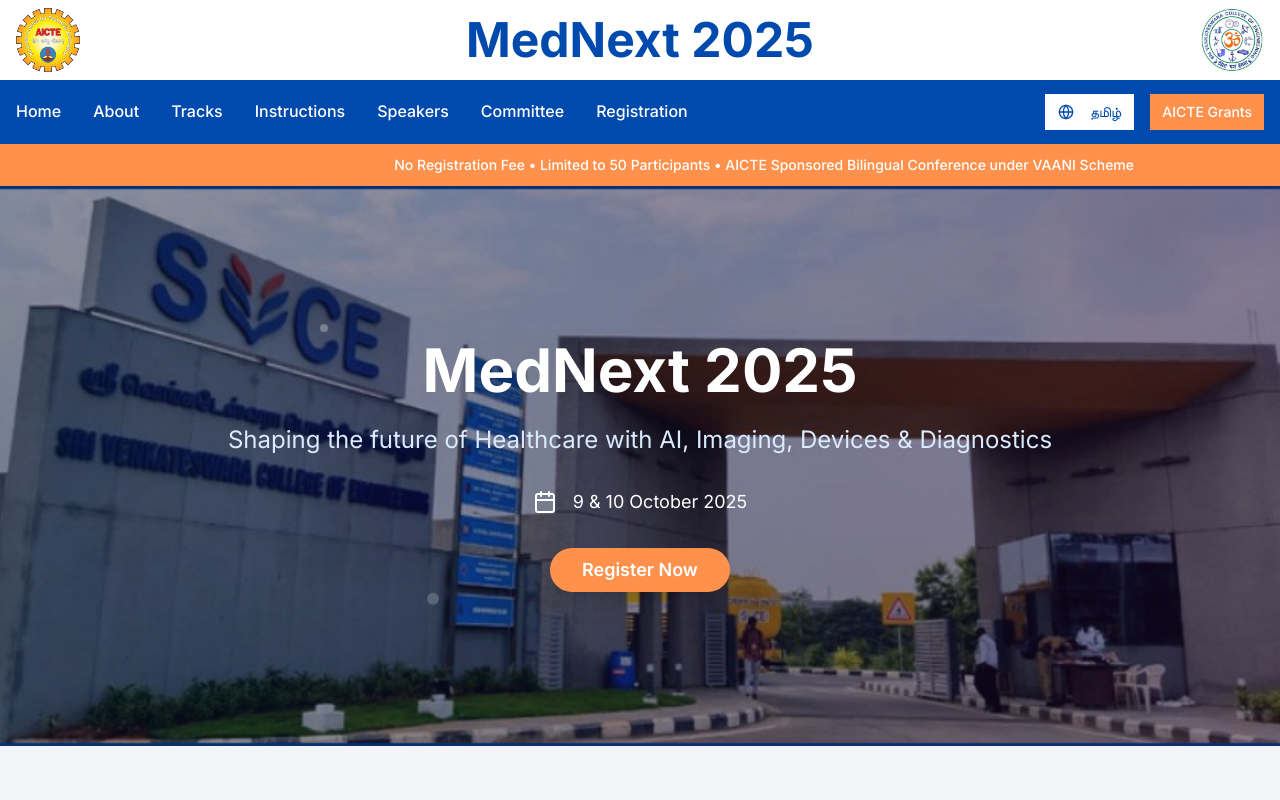
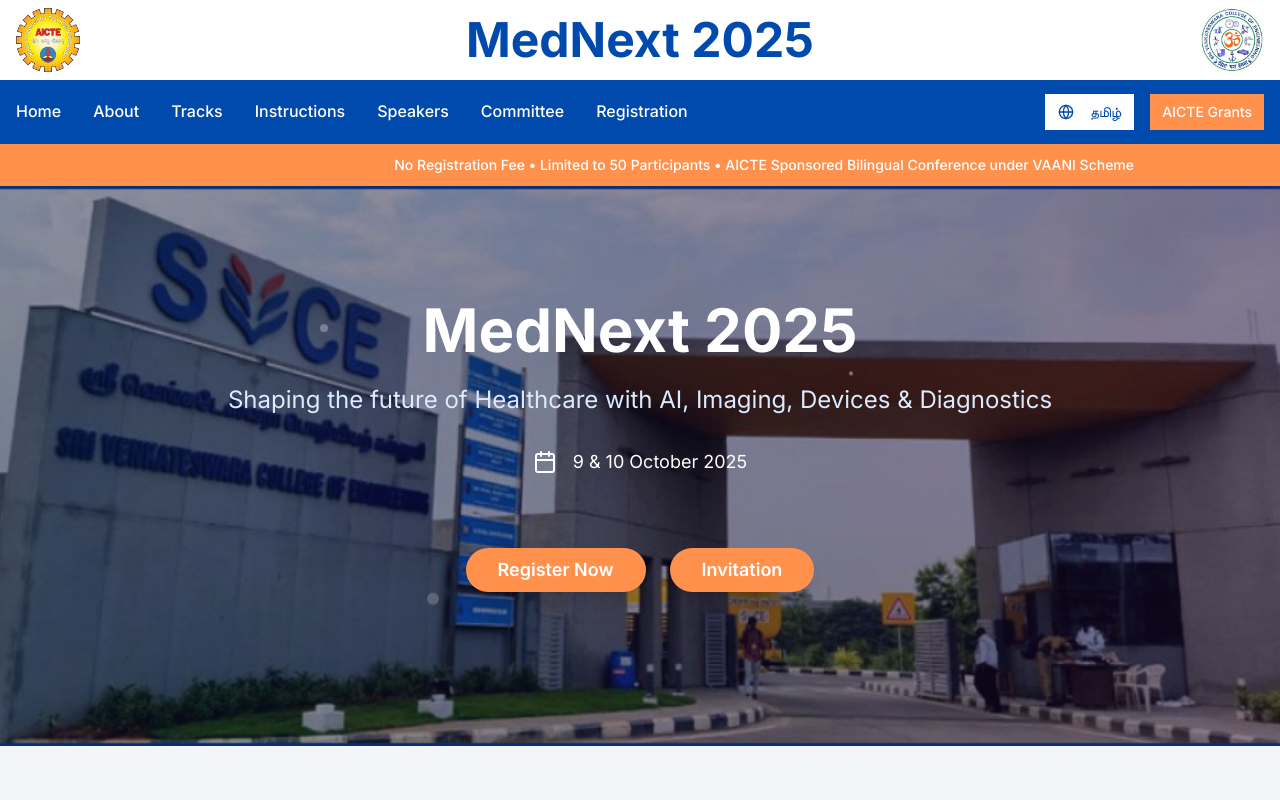
Before and after one commit to BawaSree/med_next2025, a Next.js app: page / in a window 1280 px wide. Shown: the top 800 px of the page. Built offline with nearby package versions, Linux system fonts and the light colour scheme.

Commit message:
Update page.tsx for invitation

```diff
--- a/app/page.tsx
+++ b/app/page.tsx
@@ -67,6 +67,7 @@ const content = {
         "Shaping the future of Healthcare with AI, Imaging, Devices & Diagnostics",
       dates: "9 & 10 October 2025",
       cta: "Register Now",
+      inv: "Invitation",
       scrolling:
         "No Registration Fee • Limited to 50 Participants • AICTE Sponsored Bilingual Conference under VAANI Scheme",
     },
@@ -303,6 +304,7 @@ const content = {
         "செயற்கை நுண்ணறிவு, உருவபதிப்பு, சாதனங்கள் மற்றும் நோயறிதல் மூலம் உடல்நலத்தின் எதிர்காலத்தை வடிவமைத்தல்",
       dates: "அக்டோபர் 9 மற்றும் 10ஆம் தேதி 2025",
       cta: "பதிவு செய்யுங்கள்",
+      inv: "அழைப்பிதழ்",
       scrolling:
         "பதிவு கட்டணம் இல்லை • 50 பேர் மட்டும் • AICTE நிதியுதவி மாநாடு",
     },
@@ -767,6 +769,8 @@ export default function MedNextConference() {
             <Calendar className="w-6 h-6" />
             <span>{t.hero.dates}</span>
           </div>
+          <section className="text-center py-10">
+  <div className="flex flex-col sm:flex-row justify-center gap-6">
           <Button
             onClick={() => scrollToSection("registration")}
             size="lg"
@@ -774,6 +778,39 @@ export default function MedNextConference() {
           >
             {t.hero.cta}
           </Button>
+          <Button
+            onClick={() => {
+            const link = document.createElement("a");
+            link.href = "/Invitation.pdf"; // Path to your PDF in the public folder
+            link.download = "Invitation.pdf"; // Optional: name for downloaded file
+            document.body.appendChild(link);
+            link.click();
+            document.body.removeChild(link);
+            }}
+            size="lg"
+            className="bg-[#ff914d] hover:bg-orange-600 text-white px-8 py-4 text-lg font-semibold rounded-full shadow-lg hover:shadow-xl transition-all duration-300 transform hover:scale-105"
+          >
+
+            {t.hero.inv}
+          </Button>
+          {/*}
+          <Button
+            onClick={() => {
+            const link = document.createElement("a");
+            link.href = "/Invitation.pdf"; // Path to your PDF in the public folder
+            link.download = "Invitation.pdf"; // Optional: name for downloaded file
+            document.body.appendChild(link);
+            link.click();
+            document.body.removeChild(link);
+            }}
+            size="lg"
+            className="bg-[#ff914d] hover:bg-orange-600 text-white px-8 py-4 text-lg font-semibold rounded-full shadow-lg hover:shadow-xl transition-all duration-300 transform hover:scale-105"
+          >
+            {t.hero.inv}
+          </Button>
+          */}
+           </div>
+         </section>
         </div>
       </section>
 
```
